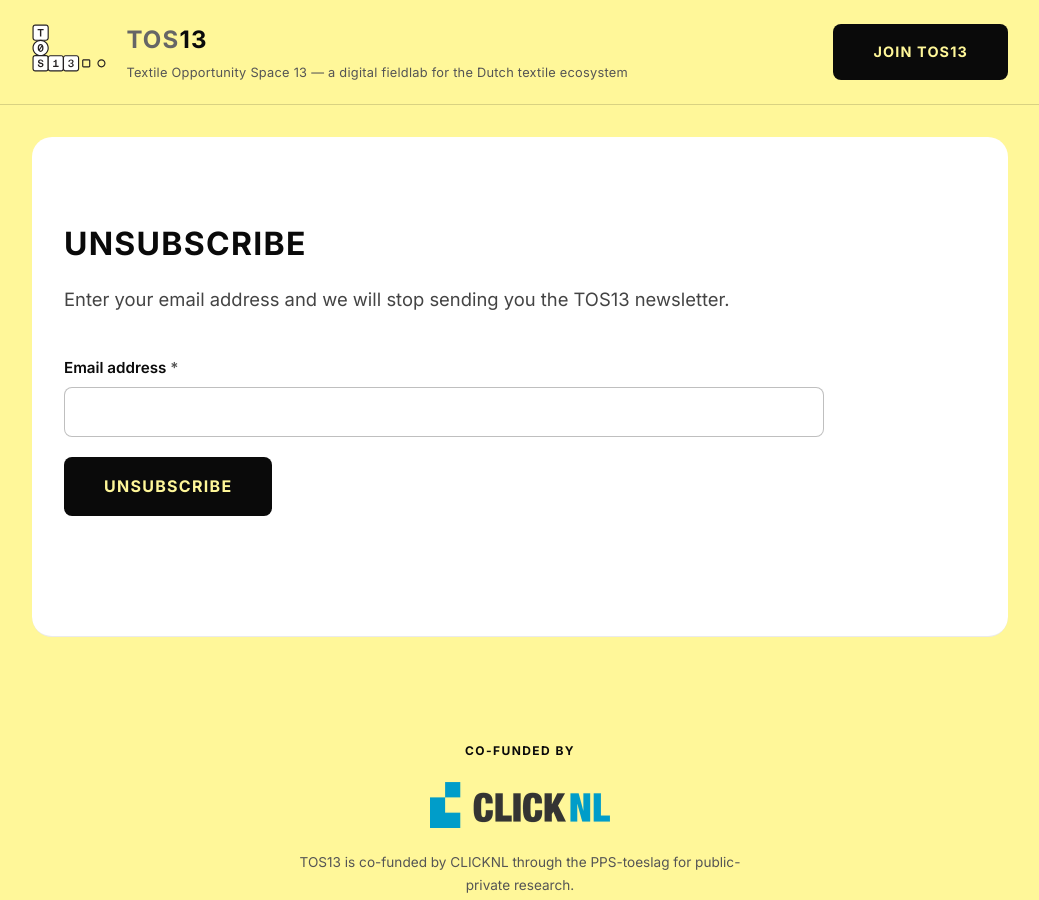
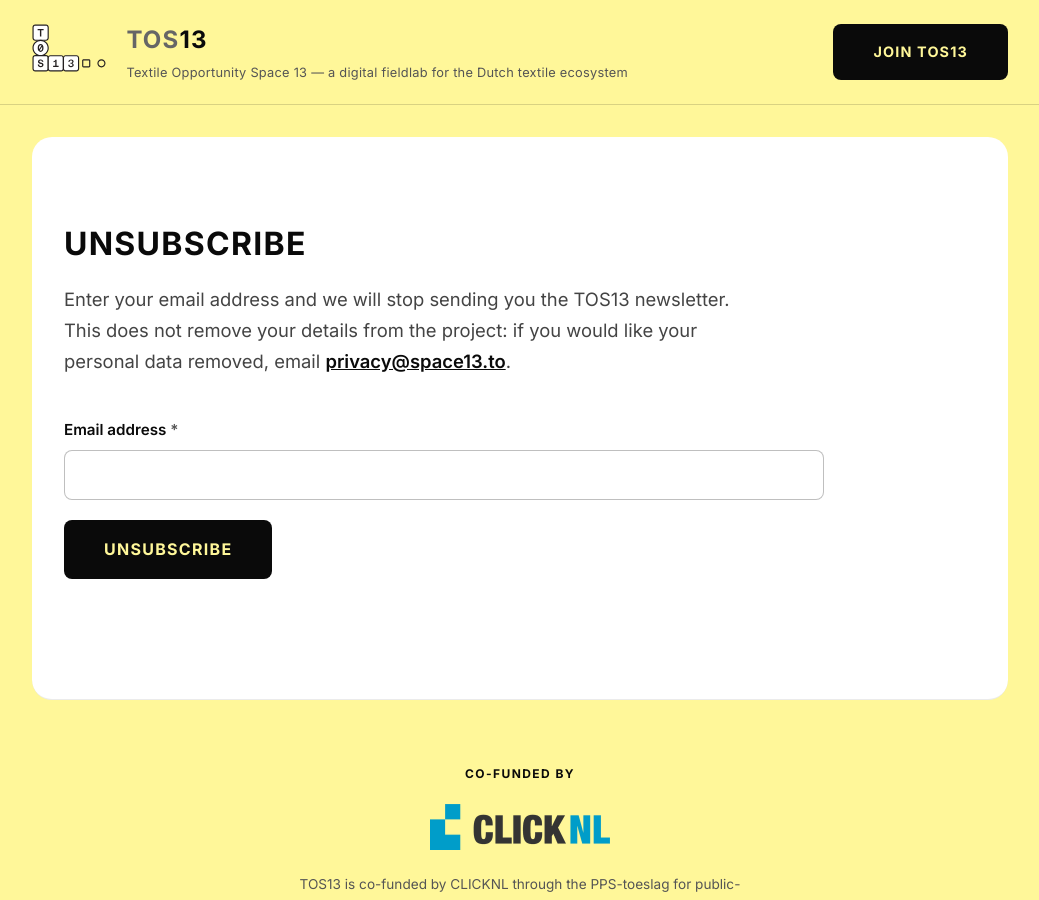
Before and after one commit to tospace13-hub/tos13website, a Jekyll site: the page built from unsubscribe.html, in a window 1280 px wide and 900 px high. Shown: the whole window, without its empty margins (120-1159 px from the left). Built offline with Jekyll 4.4.1, drawn with Linux system fonts in a browser that asks for light colours.

Commit message:
Unsubscribe page: point to privacy@space13.to for data removal
Unsubscribing only stops the newsletter, so the page and its
confirmation now say that personal data is removed from the project on
request via privacy@space13.to. Adds spacing between paragraphs in the
confirmation box.

Co-Authored-By: Claude Opus 5.5 <noreply@anthropic.com>
Claude-Session: https://claude.ai/code/session_01DCVmvLrD6QDfCoXCEUNLAe

```diff
--- a/assets/css/style.css
+++ b/assets/css/style.css
@@ -891,6 +891,10 @@ body {
   margin-bottom: 0.5rem;
 }
 
+.form-thanks p + p {
+  margin-top: 0.75rem;
+}
+
 /* Spam trap: kept out of sight and out of the tab order; people never fill it in. */
 .trap {
   position: absolute;
--- a/unsubscribe.html
+++ b/unsubscribe.html
@@ -8,7 +8,7 @@ permalink: /unsubscribe/
 <section class="section section--white join">
 <div class="container">
 <h1>Unsubscribe</h1>
-<p class="section-intro">Enter your email address and we will stop sending you the TOS13 newsletter.</p>
+<p class="section-intro">Enter your email address and we will stop sending you the TOS13 newsletter. This does not remove your details from the project: if you would like your personal data removed, email <a href="mailto:privacy@space13.to">privacy@space13.to</a>.</p>
 
 {%- assign endpoint = site.join_form_endpoint | default: "" -%}
 {% if endpoint == "" %}
@@ -32,6 +32,7 @@ permalink: /unsubscribe/
 <div id="unsubscribe-thanks" class="form-thanks" hidden tabindex="-1">
 <h2>You are unsubscribed</h2>
 <p>We will not send the newsletter to this address any more. Changed your mind? Email <a href="mailto:hello@space13.to">hello@space13.to</a>.</p>
+<p>To have your personal data removed from the project, email <a href="mailto:privacy@space13.to">privacy@space13.to</a>.</p>
 </div>
 </div>
 </section>
```
